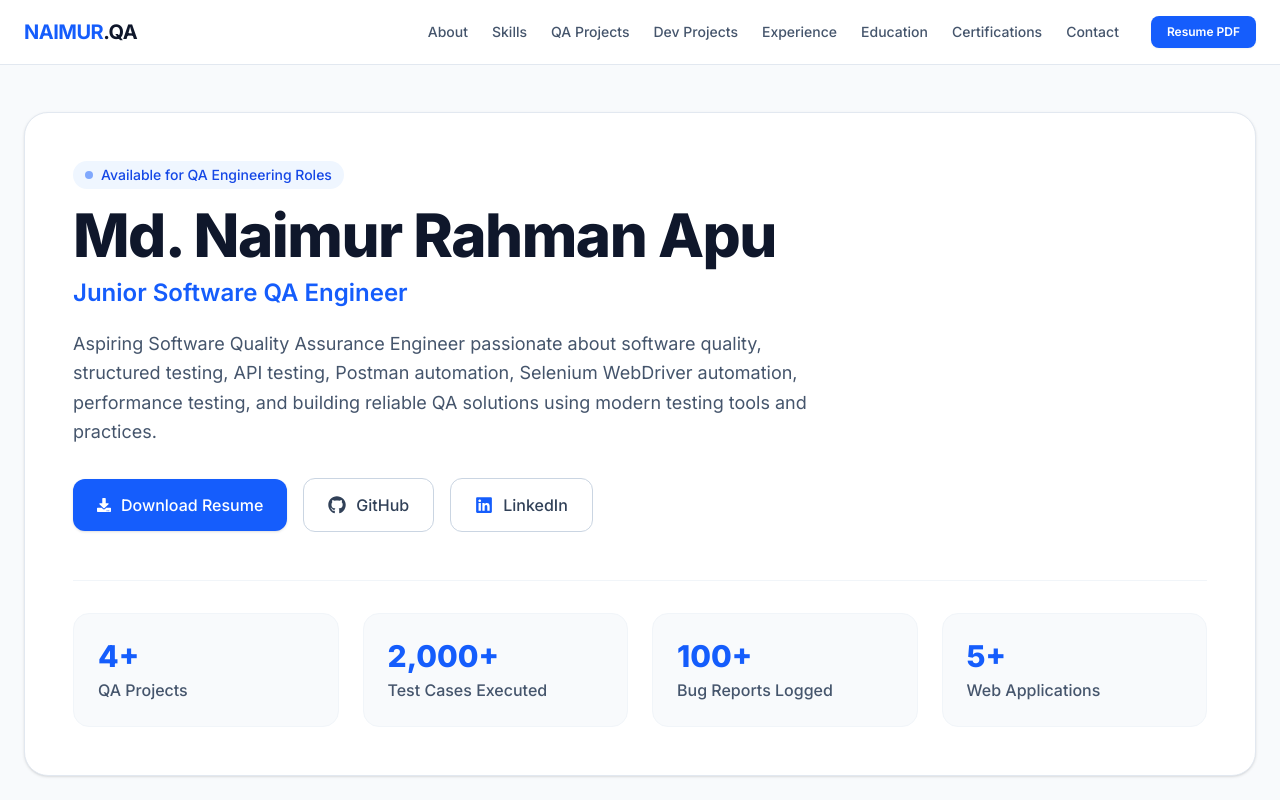
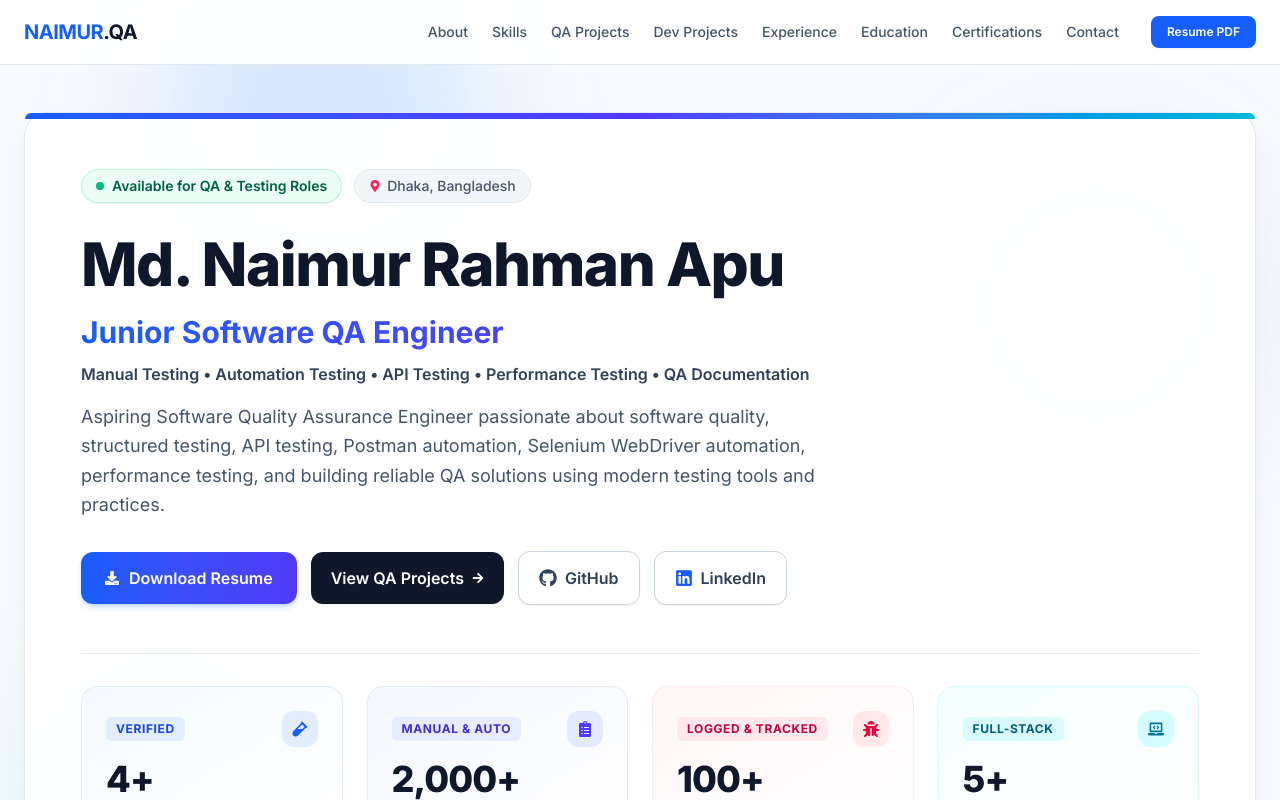
Before and after one commit to naimuropu-cell/naimuropu-cell.github.io, a React (Vite) app: page / in a window 1280 px wide. Shown: the top 800 px of the page. Built offline with nearby package versions, Linux system fonts and the light colour scheme.

Commit message:
design: elevate hero dashboard and dev project cards with rich badges and capabilities

```diff
--- a/src/components/Dashboard.tsx
+++ b/src/components/Dashboard.tsx
@@ -1,46 +1,104 @@
-import { FaGithub, FaDownload, FaLinkedin } from "react-icons/fa";
+import {
+  FaGithub,
+  FaDownload,
+  FaLinkedin,
+  FaClipboardList,
+  FaBug,
+  FaVial,
+  FaLaptopCode,
+  FaArrowRight,
+  FaMapMarkerAlt,
+} from "react-icons/fa";
+import { Link } from "react-scroll";
 import profile from "../data/profile";
 
 export default function Dashboard() {
   return (
-    <section className="max-w-7xl mx-auto px-6 pt-28 pb-16">
-      <div className="bg-white rounded-3xl border border-slate-200 shadow-sm p-8 md:p-12">
-        <div className="inline-flex items-center gap-2 px-3 py-1 rounded-full bg-blue-50 text-blue-700 text-sm font-medium mb-4">
-          <span className="w-2 h-2 rounded-full bg-blue-600 animate-pulse"></span>
-          Available for QA Engineering Roles
+    <section className="relative max-w-7xl mx-auto px-6 pt-28 pb-16 overflow-hidden">
+      {/* Ambient background glow accents */}
+      <div
+        aria-hidden="true"
+        className="pointer-events-none absolute -top-12 left-1/4 h-80 w-80 -translate-x-1/2 rounded-full bg-blue-400/20 blur-3xl"
+      />
+      <div
+        aria-hidden="true"
+        className="pointer-events-none absolute top-40 right-10 h-72 w-72 rounded-full bg-indigo-400/15 blur-3xl"
+      />
+      <div
+        aria-hidden="true"
+        className="pointer-events-none absolute bottom-10 left-10 h-64 w-64 rounded-full bg-cyan-400/15 blur-3xl"
+      />
+
+      <div className="relative rounded-3xl border border-slate-200/90 bg-white/95 p-8 sm:p-10 lg:p-14 shadow-xl shadow-slate-200/50 backdrop-blur-md">
+        {/* Top Gradient Stripe */}
+        <div className="absolute top-0 left-0 right-0 h-1.5 bg-gradient-to-r from-blue-600 via-indigo-600 to-cyan-500 rounded-t-3xl" />
+
+        {/* Top Badges Row */}
+        <div className="flex flex-wrap items-center gap-3 mb-6">
+          <div className="inline-flex items-center gap-2 rounded-full bg-emerald-50 border border-emerald-200/70 px-3.5 py-1.5 text-xs sm:text-sm font-semibold text-emerald-800 shadow-2xs">
+            <span className="relative flex h-2 w-2">
+              <span className="animate-ping absolute inline-flex h-full w-full rounded-full bg-emerald-400 opacity-75"></span>
+              <span className="relative inline-flex rounded-full h-2 w-2 bg-emerald-500"></span>
+            </span>
+            Available for QA & Testing Roles
+          </div>
+
+          <div className="inline-flex items-center gap-1.5 rounded-full bg-slate-100/90 border border-slate-200 px-3.5 py-1.5 text-xs sm:text-sm font-medium text-slate-600">
+            <FaMapMarkerAlt className="text-rose-500 text-xs" />
+            {profile.location}
+          </div>
         </div>
 
-        <h1 className="text-4xl sm:text-5xl lg:text-6xl font-extrabold text-slate-900 tracking-tight">
+        {/* Main Heading & Identity */}
+        <h1 className="text-4xl sm:text-5xl lg:text-6xl font-extrabold text-slate-900 tracking-tight leading-tight">
           {profile.name}
         </h1>
 
-        <h2 className="text-xl sm:text-2xl font-semibold text-blue-600 mt-3">
+        <h2 className="text-xl sm:text-2xl lg:text-3xl font-bold bg-gradient-to-r from-blue-600 via-indigo-600 to-blue-700 bg-clip-text text-transparent mt-3">
           {profile.title}
         </h2>
 
-        <p className="text-slate-600 mt-5 max-w-3xl text-base sm:text-lg leading-relaxed">
+        {/* Tagline / Subtitle */}
+        <p className="mt-3 text-sm sm:text-base font-semibold text-slate-700 max-w-3xl">
+          {profile.tagline}
+        </p>
+
+        {/* Objective Paragraph */}
+        <p className="text-slate-600 mt-4 max-w-3xl text-base sm:text-lg leading-relaxed">
           {profile.objective}
         </p>
 
-        <div className="flex flex-wrap items-center gap-4 mt-8">
+        {/* Action Buttons Row */}
+        <div className="flex flex-wrap items-center gap-3.5 mt-8">
           <a
             href={profile.resume}
             download
             target="_blank"
             rel="noreferrer"
             aria-label="Download Resume"
-            className="bg-blue-600 hover:bg-blue-700 text-white px-6 py-3.5 rounded-xl font-medium flex items-center gap-2.5 transition shadow-sm hover:shadow"
+            className="group inline-flex items-center gap-2.5 rounded-xl bg-gradient-to-r from-blue-600 to-indigo-600 hover:from-blue-700 hover:to-indigo-700 text-white px-6 py-3.5 text-sm sm:text-base font-semibold shadow-md shadow-blue-500/25 hover:shadow-lg hover:shadow-blue-500/35 transition-all transform hover:-translate-y-0.5"
           >
-            <FaDownload className="text-sm" />
+            <FaDownload className="text-sm transition-transform group-hover:translate-y-0.5" />
             Download Resume
           </a>
+
+          <Link
+            to="projects"
+            smooth={true}
+            duration={500}
+            offset={-70}
+            className="inline-flex items-center gap-2 rounded-xl bg-slate-900 hover:bg-slate-800 text-white px-5 py-3.5 text-sm sm:text-base font-semibold shadow-xs hover:shadow transition-all cursor-pointer transform hover:-translate-y-0.5"
+          >
+            View QA Projects
+            <FaArrowRight className="text-xs" />
+          </Link>
 
           <a
             href={profile.github}
             target="_blank"
             rel="noreferrer"
             aria-label="GitHub Profile"
-            className="border border-slate-300 hover:border-slate-800 hover:text-slate-900 text-slate-700 px-6 py-3.5 rounded-xl font-medium flex items-center gap-2.5 transition"
+            className="inline-flex items-center gap-2 rounded-xl border border-slate-300 hover:border-slate-800 hover:text-slate-900 text-slate-700 px-5 py-3.5 text-sm sm:text-base font-semibold bg-white hover:bg-slate-50 transition shadow-2xs hover:shadow-xs"
           >
             <FaGithub className="text-lg" />
             GitHub
@@ -51,46 +109,83 @@ export default function Dashboard() {
             target="_blank"
             rel="noreferrer"
             aria-label="LinkedIn Profile"
-            className="border border-slate-300 hover:border-blue-600 hover:text-blue-600 text-slate-700 px-6 py-3.5 rounded-xl font-medium flex items-center gap-2.5 transition"
+            className="inline-flex items-center gap-2 rounded-xl border border-slate-300 hover:border-blue-600 hover:text-blue-600 text-slate-700 px-5 py-3.5 text-sm sm:text-base font-semibold bg-white hover:bg-blue-50/50 transition shadow-2xs hover:shadow-xs"
           >
             <FaLinkedin className="text-lg text-blue-600" />
             LinkedIn
           </a>
         </div>
 
-        <div className="grid grid-cols-2 lg:grid-cols-4 gap-4 sm:gap-6 mt-12 pt-8 border-t border-slate-100">
-          <div className="rounded-2xl bg-slate-50 border border-slate-100 p-5 sm:p-6 transition hover:border-blue-200">
-            <h3 className="text-2xl sm:text-3xl font-extrabold text-blue-600">
+        {/* 4 Interactive Stat Cards Grid */}
+        <div className="grid grid-cols-2 lg:grid-cols-4 gap-4 sm:gap-6 mt-12 pt-8 border-t border-slate-200/80">
+          {/* Card 1: QA Projects */}
+          <div className="group rounded-2xl bg-gradient-to-br from-blue-50/60 to-white border border-blue-100/80 p-5 sm:p-6 transition-all duration-300 hover:-translate-y-1 hover:shadow-md hover:border-blue-300">
+            <div className="flex items-center justify-between mb-3">
+              <span className="text-xs font-bold uppercase tracking-wider text-blue-700 bg-blue-100/70 px-2.5 py-1 rounded-md">
+                Verified
+              </span>
+              <div className="p-2.5 rounded-xl bg-blue-100/80 text-blue-600 text-base group-hover:scale-110 transition-transform">
+                <FaVial />
+              </div>
+            </div>
+            <h3 className="text-3xl sm:text-4xl font-extrabold text-slate-900 tracking-tight">
               {profile.stats.qaProjects}
             </h3>
-            <p className="mt-1 text-sm sm:text-base font-medium text-slate-600">
+            <p className="mt-1 text-sm font-semibold text-slate-600">
               QA Projects
             </p>
           </div>
 
-          <div className="rounded-2xl bg-slate-50 border border-slate-100 p-5 sm:p-6 transition hover:border-blue-200">
-            <h3 className="text-2xl sm:text-3xl font-extrabold text-blue-600">
+          {/* Card 2: Test Cases */}
+          <div className="group rounded-2xl bg-gradient-to-br from-indigo-50/60 to-white border border-indigo-100/80 p-5 sm:p-6 transition-all duration-300 hover:-translate-y-1 hover:shadow-md hover:border-indigo-300">
+            <div className="flex items-center justify-between mb-3">
+              <span className="text-xs font-bold uppercase tracking-wider text-indigo-700 bg-indigo-100/70 px-2.5 py-1 rounded-md">
+                Manual & Auto
+              </span>
+              <div className="p-2.5 rounded-xl bg-indigo-100/80 text-indigo-600 text-base group-hover:scale-110 transition-transform">
+                <FaClipboardList />
+              </div>
+            </div>
+            <h3 className="text-3xl sm:text-4xl font-extrabold text-slate-900 tracking-tight">
               {profile.stats.testCases}
             </h3>
-            <p className="mt-1 text-sm sm:text-base font-medium text-slate-600">
+            <p className="mt-1 text-sm font-semibold text-slate-600">
               Test Cases Executed
             </p>
           </div>
 
-          <div className="rounded-2xl bg-slate-50 border border-slate-100 p-5 sm:p-6 transition hover:border-blue-200">
-            <h3 className="text-2xl sm:text-3xl font-extrabold text-blue-600">
+          {/* Card 3: Bug Reports */}
+          <div className="group rounded-2xl bg-gradient-to-br from-rose-50/60 to-white border border-rose-100/80 p-5 sm:p-6 transition-all duration-300 hover:-translate-y-1 hover:shadow-md hover:border-rose-300">
+            <div className="flex items-center justify-between mb-3">
+              <span className="text-xs font-bold uppercase tracking-wider text-rose-700 bg-rose-100/70 px-2.5 py-1 rounded-md">
+                Logged & Tracked
+              </span>
+              <div className="p-2.5 rounded-xl bg-rose-100/80 text-rose-600 text-base group-hover:scale-110 transition-transform">
+                <FaBug />
+              </div>
+            </div>
+            <h3 className="text-3xl sm:text-4xl font-extrabold text-slate-900 tracking-tight">
               {profile.stats.bugReports}
             </h3>
-            <p className="mt-1 text-sm sm:text-base font-medium text-slate-600">
-              Bug Reports Logged
+            <p className="mt-1 text-sm font-semibold text-slate-600">
+              Defects Reported
             </p>
           </div>
 
-          <div className="rounded-2xl bg-slate-50 border border-slate-100 p-5 sm:p-6 transition hover:border-blue-200">
-            <h3 className="text-2xl sm:text-3xl font-extrabold text-blue-600">
+          {/* Card 4: Web Applications */}
+          <div className="group rounded-2xl bg-gradient-to-br from-cyan-50/60 to-white border border-cyan-100/80 p-5 sm:p-6 transition-all duration-300 hover:-translate-y-1 hover:shadow-md hover:border-cyan-300">
+            <div className="flex items-center justify-between mb-3">
+              <span className="text-xs font-bold uppercase tracking-wider text-cyan-800 bg-cyan-100/70 px-2.5 py-1 rounded-md">
+                Full-Stack
+              </span>
+              <div className="p-2.5 rounded-xl bg-cyan-100/80 text-cyan-700 text-base group-hover:scale-110 transition-transform">
+                <FaLaptopCode />
+              </div>
+            </div>
+            <h3 className="text-3xl sm:text-4xl font-extrabold text-slate-900 tracking-tight">
               {profile.stats.developmentProjects}
             </h3>
-            <p className="mt-1 text-sm sm:text-base font-medium text-slate-600">
+            <p className="mt-1 text-sm font-semibold text-slate-600">
               Web Applications
             </p>
           </div>
--- a/src/sections/DevelopmentProjects.tsx
+++ b/src/sections/DevelopmentProjects.tsx
@@ -16,7 +16,9 @@ export default function DevelopmentProjects() {
           <DevProjectCard
             key={project.id}
             title={project.title}
+            category={project.category}
             description={project.description}
+            highlights={project.highlights}
             stack={project.stack}
             status={project.status}
             github={project.github}
```
Also changed, not shown: src/components/DevProjectCard.tsx (+71 -14 lines), src/data/devProjects.ts (+52 -8 lines).
